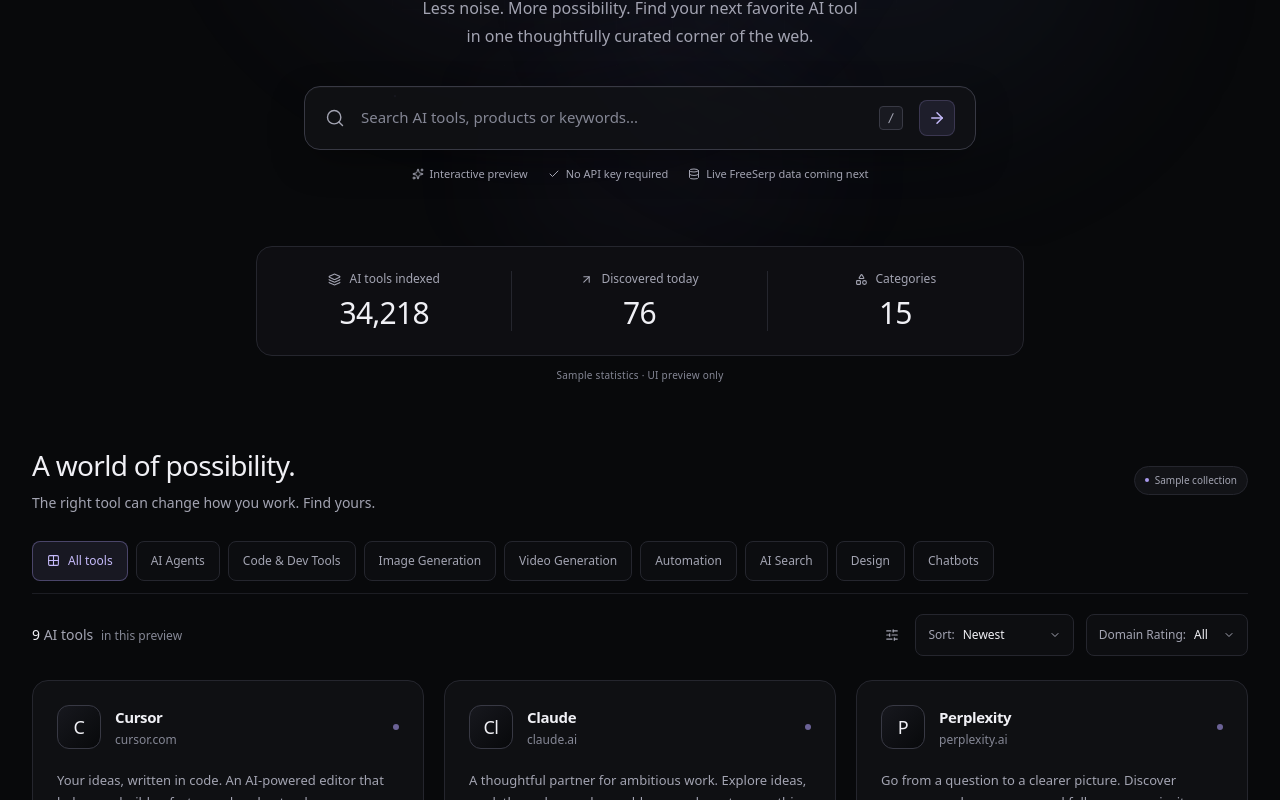
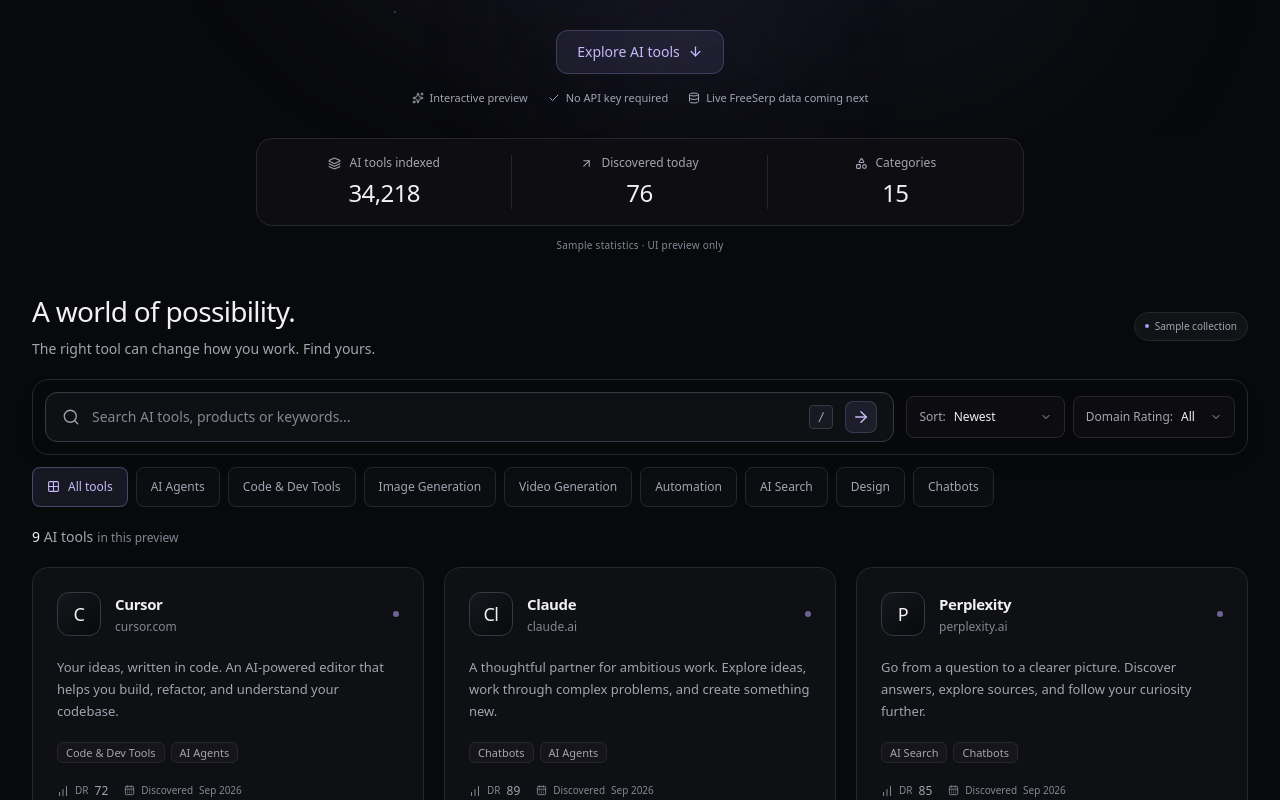
Before and after one commit to Oleksandr2108/ai-tools-explorer, a React (Vite) app: page / in a window 1280 px wide. Shown: the part 400-1200 px from the top of the page. Built offline with nearby package versions, Linux system fonts and the light colour scheme.

Commit message:
fix: move search into catalog and add sticky filter controls

```diff
--- /dev/null
+++ b/src/components/CatalogSection.tsx
@@ -0,0 +1,113 @@
+import { useState } from 'react'
+import { useSearchParams } from 'react-router-dom'
+import { CategoryFilters } from './CategoryFilters'
+import { FilterToolbar } from './FilterToolbar'
+import { LoadMore } from './LoadMore'
+import { SearchBar } from './SearchBar'
+import { ToolGrid } from './ToolGrid'
+import { Badge } from './ui/Badge'
+import { CATEGORIES, DR_OPTIONS, SORT_OPTIONS } from '../constants/filters'
+import { MOCK_TOOLS } from '../mocks/tools'
+import { filterTools } from '../utils/filterTools'
+import { formatNumber } from '../utils/format'
+
+export function CatalogSection() {
+  const [params, setParams] = useSearchParams()
+  const urlQuery = params.get('q') ?? ''
+  // Keep fast typing synchronous. Serialize the draft on submit/filter actions;
+  // URL navigation (including back/forward) still restores the search field.
+  const [search, setSearch] = useState({ source: urlQuery, value: urlQuery })
+  if (search.source !== urlQuery) {
+    setSearch({ source: urlQuery, value: urlQuery })
+  }
+  const query = search.source === urlQuery ? search.value : urlQuery
+  const category = CATEGORIES.find((value) => value === params.get('category')) ?? 'All'
+  const sort = SORT_OPTIONS.find(({ value }) => value === params.get('sort'))?.value ?? 'newest'
+  const minRating = DR_OPTIONS.find(({ value }) => value === params.get('dr'))?.value ?? '0'
+  const tools = filterTools(MOCK_TOOLS, { query, category, sort, minRating })
+
+  function updateFilter(key: string, value: string, defaultValue = '') {
+    setParams((current) => {
+      const next = new URLSearchParams(current)
+      if (query) next.set('q', query)
+      else next.delete('q')
+      if (value === defaultValue) next.delete(key)
+      else next.set(key, value)
+      return next
+    }, { replace: true })
+  }
+
+  function resetFilters() {
+    setSearch({ source: urlQuery, value: '' })
+    setParams((current) => {
+      const next = new URLSearchParams(current)
+      for (const key of ['q', 'category', 'sort', 'dr']) next.delete(key)
+      return next
+    }, { replace: true })
+  }
+
+  function showResults() {
+    updateFilter('q', query)
+    const reducedMotion = window.matchMedia('(prefers-reduced-motion: reduce)').matches
+    document.getElementById('catalog-controls')?.scrollIntoView({
+      behavior: reducedMotion ? 'instant' : 'smooth', block: 'start',
+    })
+  }
+
+  function changeQuery(value: string) {
+    setSearch({ source: urlQuery, value })
+    if (!value) updateFilter('q', '')
+  }
+
+  return (
+    <section id="explore" aria-labelledby="explore-heading" className="pb-16 pt-8 sm:pb-20 sm:pt-10">
+      <div className="mb-5 flex flex-wrap items-center justify-between gap-3">
+        <div>
+          <h2 id="explore-heading" className="text-2xl font-medium tracking-tight sm:text-[28px]">A world of possibility.</h2>
+          <p className="mt-2 text-sm text-muted">The right tool can change how you work. Find yours.</p>
+        </div>
+        <Badge className="gap-1.5 rounded-full px-2.5 py-1.5 text-[10px]">
+          <span aria-hidden="true" className="size-1 rounded-full bg-accent" />Sample collection
+        </Badge>
+      </div>
+      {/* Anchor a normal-flow workspace, not the sticky toolbar's moving position.
+          A viewport-height minimum keeps the search stable as results shrink. */}
+      <div id="catalog-controls" className="min-h-[calc(100svh-5.5rem)]">
+        <div
+          id="catalog-toolbar"
+          role="region"
+          aria-label="Catalog search and filters"
+          className="sticky top-20 z-20 rounded-2xl border border-border bg-background/90 p-3 shadow-[0_8px_24px_-16px_#000b] backdrop-blur-xl"
+        >
+          <div className="flex flex-col gap-2.5 lg:flex-row lg:items-center lg:gap-3">
+            <div className="min-w-0 flex-1">
+              <SearchBar value={query} onChange={changeQuery} onSubmit={showResults} />
+            </div>
+            <FilterToolbar
+              sort={sort}
+              minRating={minRating}
+              onSortChange={(value) => updateFilter('sort', value, 'newest')}
+              onRatingChange={(value) => updateFilter('dr', value, '0')}
+            />
+          </div>
+        </div>
+        <div className="mt-3">
+          <CategoryFilters value={category} onChange={(value) => updateFilter('category', value, 'All')} />
+        </div>
+        <p role="status" aria-live="polite" className="mb-5 mt-2 text-sm text-muted">
+          <span className="font-medium text-primary">{formatNumber(tools.length)}</span>{' '}
+          {tools.length === 1 ? 'AI tool' : 'AI tools'}
+          <span className="ml-1 text-xs text-subtle">in this preview</span>
+        </p>
+        <ToolGrid tools={tools} onReset={resetFilters} />
+        {tools.length > 0 && (
+          <div className="mt-10 flex flex-col items-center gap-3">
+            {/* Pagination becomes available when FreeSerp is connected. */}
+            <LoadMore disabled />
+            <p className="text-center text-[11px] text-subtle">You’re viewing sample tools. More discoveries with live data.</p>
+          </div>
+        )}
+      </div>
+    </section>
+  )
+}
--- a/src/components/CategoryFilters.tsx
+++ b/src/components/CategoryFilters.tsx
@@ -14,7 +14,7 @@
           aria-pressed={category === value}
           onClick={() => onChange(category)}
           className={cn(
-            'inline-flex min-h-10 shrink-0 items-center gap-2 rounded-lg border px-3.5 text-xs font-medium transition-colors duration-200',
+            'inline-flex min-h-10 shrink-0 scroll-mt-36 items-center gap-2 rounded-lg border px-3.5 text-xs font-medium transition-colors duration-200 lg:scroll-mt-20',
             category === value
               ? 'border-accent/35 bg-accent/10 text-accent-bright'
               : 'border-border bg-surface/50 text-muted hover:border-border-strong hover:bg-surface-raised hover:text-primary',
--- a/src/components/FilterToolbar.tsx
+++ b/src/components/FilterToolbar.tsx
@@ -1,55 +1,84 @@
-import { ChevronDown, SlidersHorizontal } from 'lucide-react'
-import type { ChangeEvent } from 'react'
-import { DR_OPTIONS, SORT_OPTIONS, type DomainRatingFilter, type SortOption } from '../constants/filters'
-import { formatNumber } from '../utils/format'
+import { ChevronDown } from "lucide-react";
+import type { ChangeEvent } from "react";
+import {
+  DR_OPTIONS,
+  SORT_OPTIONS,
+  type DomainRatingFilter,
+  type SortOption,
+} from "../constants/filters";
 
 type FilterToolbarProps = {
-  count: number
-  sort: SortOption
-  minRating: DomainRatingFilter
-  onSortChange: (value: SortOption) => void
-  onRatingChange: (value: DomainRatingFilter) => void
-}
+  sort: SortOption;
+  minRating: DomainRatingFilter;
+  onSortChange: (value: SortOption) => void;
+  onRatingChange: (value: DomainRatingFilter) => void;
+};
 
-export function FilterToolbar({ count, sort, minRating, onSortChange, onRatingChange }: FilterToolbarProps) {
+export function FilterToolbar({
+  sort,
+  minRating,
+  onSortChange,
+  onRatingChange,
+}: FilterToolbarProps) {
   function handleSortChange(event: ChangeEvent<HTMLSelectElement>) {
-    const option = SORT_OPTIONS.find((item) => item.value === event.target.value)
-    if (option) onSortChange(option.value)
+    const option = SORT_OPTIONS.find(
+      (item) => item.value === event.target.value,
+    );
+    if (option) onSortChange(option.value);
   }
 
   function handleRatingChange(event: ChangeEvent<HTMLSelectElement>) {
-    const option = DR_OPTIONS.find((item) => item.value === event.target.value)
-    if (option) onRatingChange(option.value)
+    const option = DR_OPTIONS.find((item) => item.value === event.target.value);
+    if (option) onRatingChange(option.value);
   }
 
   return (
-    <div className="flex flex-col gap-4 border-t border-border/70 pb-6 pt-5 sm:flex-row sm:items-center sm:justify-between">
-      <p role="status" aria-live="polite" className="text-sm text-muted"><span className="font-medium text-primary">{formatNumber(count)}</span> {count === 1 ? 'AI tool' : 'AI tools'} <span className="ml-1 text-xs text-subtle">in this preview</span></p>
-      <div className="flex flex-wrap items-center gap-2 text-xs text-muted sm:gap-3">
-        <SlidersHorizontal size={14} className="mr-1 hidden sm:block" aria-hidden="true" />
-        <label className="relative flex min-h-10 items-center gap-2 rounded-lg border border-border bg-surface/60 pl-3">
-          <span>Sort:</span>
+    <div role="group" aria-label="Sort and Domain Rating filters" className="grid min-w-0 grid-cols-2 gap-2 text-xs text-muted lg:flex">
+      <label className="relative flex min-h-10 min-w-0 items-center gap-2 rounded-lg border border-border bg-surface/60 pl-3">
+        <span className="sr-only shrink-0 sm:not-sr-only">Sort:</span>
         <select
           value={sort}
           onChange={handleSortChange}
-            className="min-h-10 appearance-none rounded-lg bg-transparent pr-8 text-xs font-medium text-primary"
+          className="min-h-10 min-w-0 flex-1 appearance-none rounded-lg bg-transparent pr-8 text-xs font-medium text-primary lg:flex-none"
         >
-            {SORT_OPTIONS.map(({ value, label }) => <option key={value} value={value}>{label}</option>)}
+          {SORT_OPTIONS.map(({ value, label }) => (
+            <option
+              key={value}
+              value={value}
+            >
+              {label}
+            </option>
+          ))}
         </select>
-          <ChevronDown size={12} className="pointer-events-none absolute right-3" aria-hidden="true" />
+        <ChevronDown
+          size={12}
+          className="pointer-events-none absolute right-3"
+          aria-hidden="true"
+        />
       </label>
-        <label className="relative flex min-h-10 items-center gap-2 rounded-lg border border-border bg-surface/60 pl-3">
-          <span>Domain Rating:</span>
+      <label className="relative flex min-h-10 min-w-0 items-center gap-2 rounded-lg border border-border bg-surface/60 pl-3">
+        <span className="sr-only shrink-0 sm:not-sr-only">Domain Rating:</span>
+        <span className="shrink-0 sm:hidden" aria-hidden="true">DR:</span>
         <select
           value={minRating}
           onChange={handleRatingChange}
-            className="min-h-10 appearance-none rounded-lg bg-transparent pr-8 text-xs font-medium text-primary"
+          className="min-h-10 min-w-0 flex-1 appearance-none rounded-lg bg-transparent pr-8 text-xs font-medium text-primary lg:flex-none"
         >
-            {DR_OPTIONS.map(({ value, label }) => <option key={value} value={value}>{label}</option>)}
+          {DR_OPTIONS.map(({ value, label }) => (
+            <option
+              key={value}
+              value={value}
+            >
+              {label}
+            </option>
+          ))}
         </select>
-          <ChevronDown size={12} className="pointer-events-none absolute right-3" aria-hidden="true" />
+        <ChevronDown
+          size={12}
+          className="pointer-events-none absolute right-3"
+          aria-hidden="true"
+        />
       </label>
     </div>
-    </div>
-  )
+  );
 }
--- a/src/components/Hero.tsx
+++ b/src/components/Hero.tsx
@@ -1,12 +1,9 @@
-import { Check, Database, Sparkles } from 'lucide-react'
+import { ArrowDown, Check, Database, Sparkles } from 'lucide-react'
 import { HeroBackground } from './HeroBackground'
-import { SearchBar } from './SearchBar'
 
-type HeroProps = { query: string; onQueryChange: (value: string) => void }
-
-export function Hero({ query, onQueryChange }: HeroProps) {
+export function Hero() {
   return (
-    <section aria-labelledby="hero-heading" className="relative isolate px-4 pb-12 pt-16 text-center sm:px-6 sm:pb-16 sm:pt-20 lg:pt-24">
+    <section aria-labelledby="hero-heading" className="relative isolate px-4 pb-8 pt-12 text-center sm:px-6">
       <HeroBackground />
       <div className="mx-auto max-w-4xl">
         <span className="inline-flex items-center gap-2 rounded-full border border-accent/20 bg-accent/5 px-3 py-1.5 text-[11px] font-medium tracking-wide text-accent-bright">
@@ -21,7 +18,12 @@
           Less noise. More possibility. Find your next favorite AI tool<br className="hidden sm:block" />
           in one thoughtfully curated corner of the web.
         </p>
-        <SearchBar value={query} onChange={onQueryChange} />
+        <a
+          href="#catalog-controls"
+          className="mt-7 inline-flex min-h-11 items-center justify-center gap-2 rounded-xl border border-accent/25 bg-accent/10 px-5 py-2.5 text-sm font-medium text-accent-bright transition-colors hover:border-accent/40 hover:bg-accent/15"
+        >
+          Explore AI tools <ArrowDown size={15} aria-hidden="true" />
+        </a>
         <div className="mt-4 flex flex-wrap items-center justify-center gap-x-5 gap-y-2 text-[11px] text-muted">
           <span className="inline-flex items-center gap-1.5"><Sparkles size={12} aria-hidden="true" />Interactive preview</span>
           <span className="inline-flex items-center gap-1.5"><Check size={12} aria-hidden="true" />No API key required</span>
--- a/src/components/SearchBar.tsx
+++ b/src/components/SearchBar.tsx
@@ -4,9 +4,10 @@
 type SearchBarProps = {
   value: string
   onChange: (value: string) => void
+  onSubmit?: () => void
 }
 
-export function SearchBar({ value, onChange }: SearchBarProps) {
+export function SearchBar({ value, onChange, onSubmit }: SearchBarProps) {
   const inputRef = useRef<HTMLInputElement>(null)
 
   useEffect(() => {
@@ -24,19 +25,16 @@
 
   function handleSubmit(event: FormEvent<HTMLFormElement>) {
     event.preventDefault()
-    const reducedMotion = window.matchMedia('(prefers-reduced-motion: reduce)').matches
-    document.getElementById('explore')?.scrollIntoView({
-      behavior: reducedMotion ? 'instant' : 'smooth',
-    })
+    onSubmit?.()
   }
 
   return (
     <form
       role="search"
       onSubmit={handleSubmit}
-      className="mx-auto mt-9 flex min-h-16 w-full max-w-2xl items-center gap-3 rounded-2xl border border-border-strong bg-surface/85 px-4 text-left shadow-[0_12px_40px_-12px_#0008,inset_0_1px_0_#ffffff06] transition-[border-color,box-shadow] focus-within:border-accent/60 focus-within:shadow-[0_0_0_3px_var(--color-accent-soft)] sm:gap-4 sm:px-5"
+      className="flex min-h-12 w-full items-center gap-3 rounded-xl border border-border-strong bg-surface/85 px-3 text-left shadow-[inset_0_1px_0_#ffffff06] transition-[border-color,box-shadow] focus-within:border-accent/60 focus-within:shadow-[0_0_0_3px_var(--color-accent-soft)] sm:px-4"
     >
-      <Search size={20} strokeWidth={1.7} className="shrink-0 text-muted" aria-hidden="true" />
+      <Search size={18} strokeWidth={1.7} className="shrink-0 text-muted" aria-hidden="true" />
       <label htmlFor="tool-search" className="sr-only">Search AI tools, products or keywords</label>
       <input
         ref={inputRef}
@@ -46,7 +44,7 @@
         onChange={(event) => onChange(event.target.value)}
         placeholder="Search AI tools, products or keywords..."
         autoComplete="off"
-        className="min-w-0 flex-1 bg-transparent py-5 text-sm text-primary outline-none placeholder:text-subtle focus-visible:outline-none sm:text-[15px] [&::-webkit-search-cancel-button]:appearance-none"
+        className="min-w-0 flex-1 bg-transparent py-3.5 text-sm text-primary outline-none placeholder:text-subtle focus-visible:outline-none [&::-webkit-search-cancel-button]:appearance-none"
       />
       {value ? (
         <button
@@ -63,7 +61,7 @@
       <button
         type="submit"
         aria-label="View search results"
-        className="flex size-9 shrink-0 items-center justify-center rounded-lg border border-accent/20 bg-accent/10 text-accent-bright transition-colors hover:bg-accent/20"
+        className="flex size-8 shrink-0 items-center justify-center rounded-lg border border-accent/20 bg-accent/10 text-accent-bright transition-colors hover:bg-accent/20"
       >
         <ArrowRight size={18} aria-hidden="true" />
       </button>
--- a/src/components/StatsBar.tsx
+++ b/src/components/StatsBar.tsx
@@ -13,11 +13,11 @@
 
   return (
     <section aria-label="Sample discovery statistics" className="mx-auto max-w-3xl">
-      <dl className="grid grid-cols-3 divide-x divide-border rounded-2xl border border-border bg-surface/65 py-5 sm:py-6">
+      <dl className="grid grid-cols-3 divide-x divide-border rounded-2xl border border-border bg-surface/65 py-4">
         {metrics.map(({ value, label, icon: Icon }) => (
           <div key={label} className="px-2 text-center sm:px-6">
             <dt className="flex items-center justify-center gap-2 text-[10px] text-muted sm:text-xs"><Icon size={13} className="hidden sm:block" aria-hidden="true" />{label}</dt>
-            <dd className="mt-2 text-2xl font-medium tracking-tight tabular-nums sm:text-3xl">{formatNumber(value)}</dd>
+            <dd className="mt-1.5 text-2xl font-medium tracking-tight tabular-nums">{formatNumber(value)}</dd>
           </div>
         ))}
       </dl>
--- a/src/components/ToolCard.tsx
+++ b/src/components/ToolCard.tsx
@@ -26,7 +26,7 @@
         <span className="inline-flex items-center gap-1.5"><CalendarDays size={11} aria-hidden="true" />Discovered <time dateTime={tool.discoveredAt}>{formatDiscoveredDate(tool.discoveredAt)}</time></span>
       </div>
       <div className="mt-auto pt-5">
-        <a href={tool.url} target="_blank" rel="noopener noreferrer" aria-label={`Visit ${tool.title} website (opens in a new tab)`} className="flex min-h-10 items-center justify-between gap-2 border-t border-border pt-4 text-xs font-medium text-muted transition-colors hover:text-accent-bright">
+        <a href={tool.url} target="_blank" rel="noopener noreferrer" aria-label={`Visit ${tool.title} website (opens in a new tab)`} className="flex min-h-10 scroll-mt-36 items-center justify-between gap-2 border-t border-border pt-4 text-xs font-medium text-muted transition-colors hover:text-accent-bright lg:scroll-mt-20">
           Visit website <ArrowUpRight size={15} className="transition-transform duration-200 motion-safe:group-hover:-translate-y-0.5 motion-safe:group-hover:translate-x-0.5" aria-hidden="true" />
         </a>
       </div>
--- a/src/index.css
+++ b/src/index.css
@@ -41,7 +41,10 @@
 
 #root { min-height: 100svh; }
 
-html { scroll-behavior: smooth; }
+html {
+  scroll-behavior: smooth;
+  scroll-padding-top: 5.5rem;
+}
 
 option {
   background: var(--color-surface);
--- a/src/pages/ExplorePage.tsx
+++ b/src/pages/ExplorePage.tsx
@@ -1,69 +1,20 @@
-import { useSearchParams } from 'react-router-dom'
 import { Header } from '../components/Header'
 import { Hero } from '../components/Hero'
 import { StatsBar } from '../components/StatsBar'
-import { CategoryFilters } from '../components/CategoryFilters'
-import { FilterToolbar } from '../components/FilterToolbar'
-import { ToolGrid } from '../components/ToolGrid'
-import { LoadMore } from '../components/LoadMore'
+import { CatalogSection } from '../components/CatalogSection'
 import { Footer } from '../components/Footer'
-import { Badge } from '../components/ui/Badge'
-import { CATEGORIES, DR_OPTIONS, SORT_OPTIONS } from '../constants/filters'
-import { MOCK_STATS, MOCK_TOOLS } from '../mocks/tools'
-import { filterTools } from '../utils/filterTools'
+import { MOCK_STATS } from '../mocks/tools'
 
 export function ExplorePage() {
-  const [params, setParams] = useSearchParams()
-  const query = params.get('q') ?? ''
-  const category = CATEGORIES.find((value) => value === params.get('category')) ?? 'All'
-  const sort = SORT_OPTIONS.find(({ value }) => value === params.get('sort'))?.value ?? 'newest'
-  const minRating = DR_OPTIONS.find(({ value }) => value === params.get('dr'))?.value ?? '0'
-  const tools = filterTools(MOCK_TOOLS, { query, category, sort, minRating })
-
-  function updateFilter(key: string, value: string, defaultValue = '') {
-    setParams((current) => {
-      const next = new URLSearchParams(current)
-      if (value === defaultValue) next.delete(key)
-      else next.set(key, value)
-      return next
-    }, { replace: true })
-  }
-
-  function resetFilters() {
-    setParams((current) => {
-      const next = new URLSearchParams(current)
-      for (const key of ['q', 'category', 'sort', 'dr']) next.delete(key)
-      return next
-    }, { replace: true })
-  }
-
   return (
     <div id="top">
-      <a href="#explore" className="sr-only z-50 rounded-lg bg-accent px-4 py-3 text-background focus:not-sr-only focus:fixed focus:left-4 focus:top-4">Skip to tools</a>
+      <a href="#catalog-controls" className="sr-only z-50 rounded-lg bg-accent px-4 py-3 text-background focus:not-sr-only focus:fixed focus:left-4 focus:top-4">Skip to tools</a>
       <Header />
       <main>
-        <Hero query={query} onQueryChange={(value) => updateFilter('q', value)} />
+        <Hero />
         <div className="mx-auto max-w-7xl px-4 sm:px-6 lg:px-8">
           <StatsBar stats={MOCK_STATS} />
-          <section id="explore" aria-labelledby="explore-heading" className="scroll-mt-28 pb-16 pt-14 sm:pb-20 sm:pt-16">
-            <div className="mb-7 flex flex-wrap items-center justify-between gap-4">
-              <div>
-                <h2 id="explore-heading" className="text-2xl font-medium tracking-tight sm:text-[28px]">A world of possibility.</h2>
-                <p className="mt-2 text-sm text-muted">The right tool can change how you work. Find yours.</p>
-              </div>
-              <Badge className="gap-1.5 rounded-full px-2.5 py-1.5 text-[10px]"><span aria-hidden="true" className="size-1 rounded-full bg-accent" />Sample collection</Badge>
-            </div>
-            <CategoryFilters value={category} onChange={(value) => updateFilter('category', value, 'All')} />
-            <FilterToolbar count={tools.length} sort={sort} minRating={minRating} onSortChange={(value) => updateFilter('sort', value, 'newest')} onRatingChange={(value) => updateFilter('dr', value, '0')} />
-            <ToolGrid tools={tools} onReset={resetFilters} />
-            {tools.length > 0 && (
-              <div className="mt-10 flex flex-col items-center gap-3">
-                {/* Pagination becomes available when FreeSerp is connected. */}
-                <LoadMore disabled />
-                <p className="text-center text-[11px] text-subtle">You’re viewing sample tools. More discoveries with live data.</p>
-              </div>
-            )}
-          </section>
+          <CatalogSection />
         </div>
       </main>
       <Footer />
```
Also changed, not shown: src/components/Footer.tsx (+32 -7 lines), 1 other file (tests, documents, lock files or other folders). Lines whose indentation alone changed are shown as unchanged.
